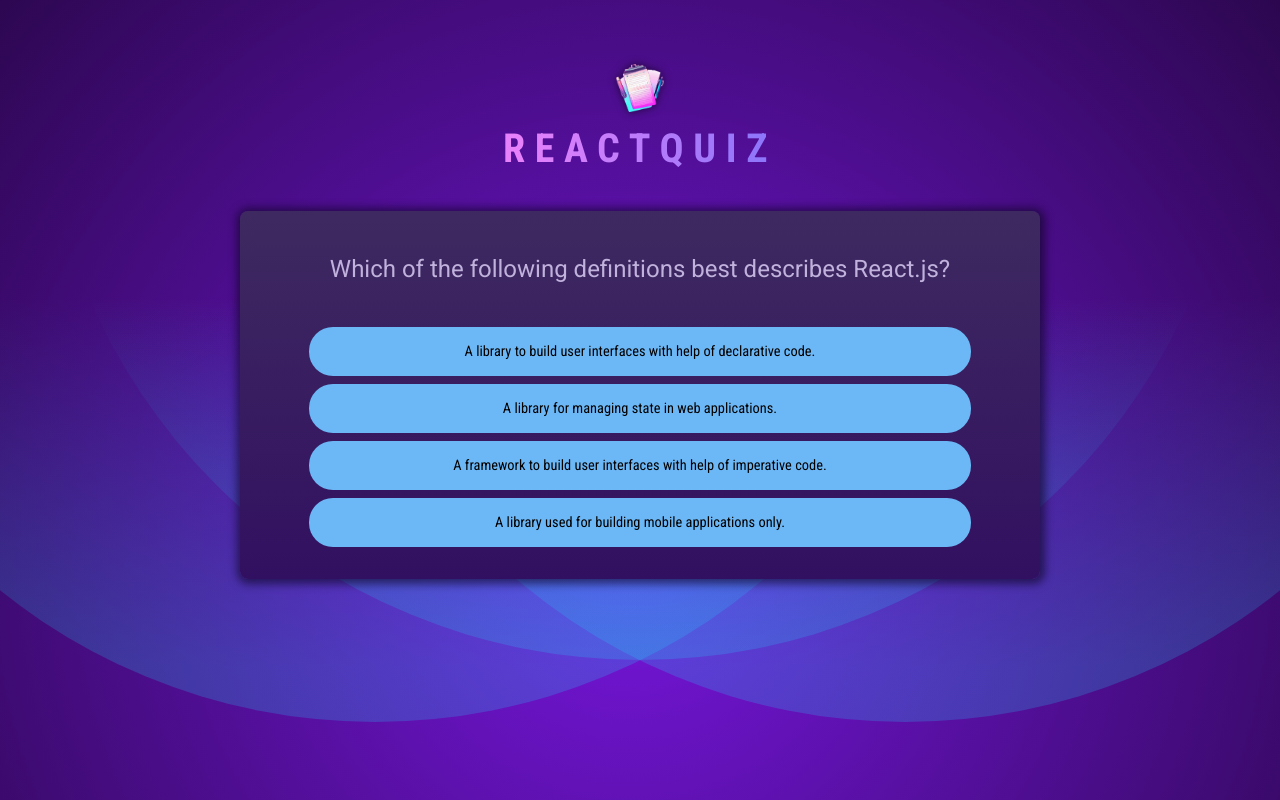
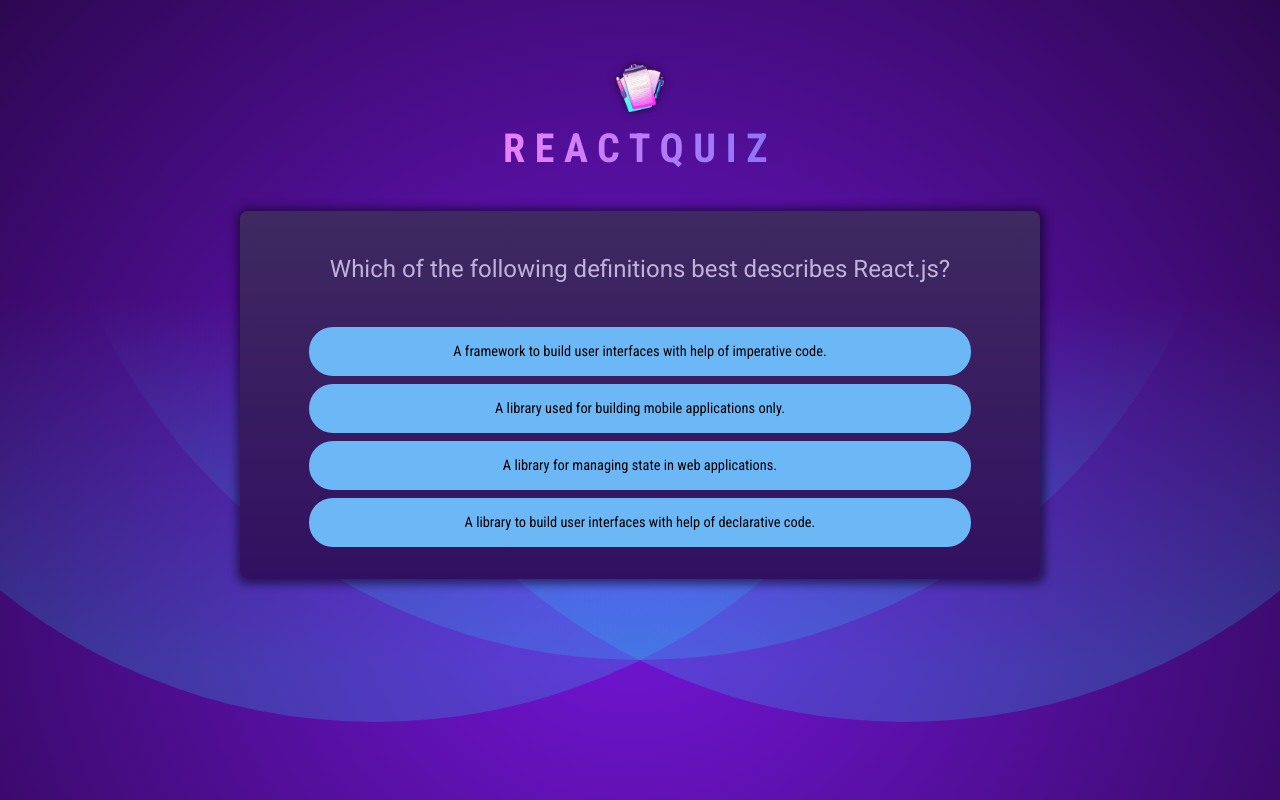
Before and after one commit to Yash1Hingu/QuizeApp, a React (Vite) app: page / in a window 1280 px wide. Built offline with nearby package versions, Linux system fonts and the light colour scheme.

Commit message:
Added Shuffling Answers & Adding Quiz Logic

```diff
--- a/src/components/Quiz.jsx
+++ b/src/components/Quiz.jsx
@@ -1,8 +1,11 @@
 import { useState } from 'react';
+import QUIZ_COMPLETE from '../assets/quiz-complete.png'
 import QUESTIONS from '../questions.js';
 export default function Quiz() {
     const [userAnswers, setUserAnswers] = useState([]);
     const activeQuestionIndex = userAnswers.length;
+
+    const quizIsComplete = activeQuestionIndex === QUESTIONS.length;
 
     function handleAnswerSelect(selectedAnswer) {
         setUserAnswers((prevAnswers) => {
@@ -10,11 +13,21 @@
         })
     }
 
+    if(quizIsComplete) {
+        return <div id="summary">
+            <img src={QUIZ_COMPLETE} alt="Quize Complete" />
+            <h2>Quiz Completed!</h2>
+        </div>
+    }
+
+    const suffleAnswers = QUESTIONS[activeQuestionIndex].answers;
+    suffleAnswers.sort(() => Math.random() - 0.5);
+
     return <div id="quiz">
         <div id="question">
             <h2>{QUESTIONS[activeQuestionIndex].text}</h2>
             <ul id='answers'>
-                {QUESTIONS[activeQuestionIndex].answers.map((answer) =>
+                {suffleAnswers.map((answer) =>
                     <li key={answer} className='answer'>
                         <button onClick={() => handleAnswerSelect(answer)}>{answer}</button>
                     </li>
```
